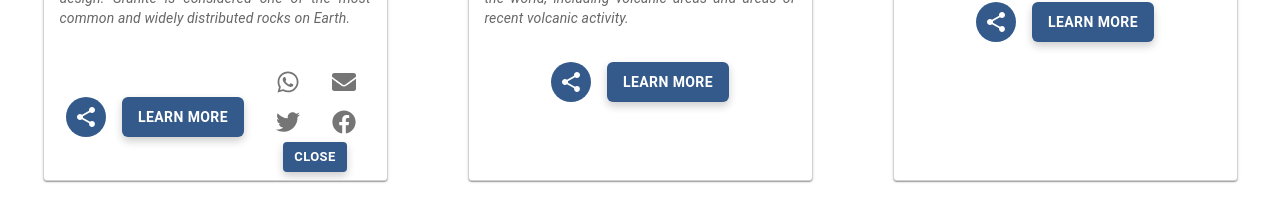
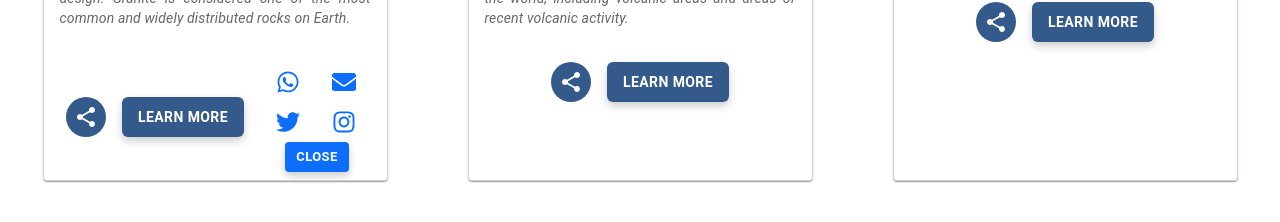
Before and after one commit to dovranmuhammet/rockscan, a React (Create React App) app: page /rocks in a window 1280 px wide. Both pictures are taken after a click on the button 146 px from the left and 896 px from the top of the page. Shown: the part 815-1037 px from the top of the page. Built offline with nearby package versions, Linux system fonts and the light colour scheme.

Commit message:
Working on the share button style

```diff
--- a/src/components/GeoClips/GeoClips.js
+++ b/src/components/GeoClips/GeoClips.js
@@ -7,7 +7,7 @@ import CardContent from '@mui/material/CardContent'
 import Button from '@mui/material/Button'
 import Typography from '@mui/material/Typography'
 import geoinfo from './geoinfo.json'
-import { FaWhatsapp, FaFacebook, FaTwitter, FaEnvelope } from 'react-icons/fa'
+import { FaWhatsapp, FaInstagram, FaTwitter, FaEnvelope } from 'react-icons/fa'
 
 function GeoClips() {
   const [geoInfo, setGeoInfo] = useState(geoinfo)
@@ -173,10 +173,16 @@ function GeoClips() {
                   target='_blank'
                   rel='noopener noreferrer'
                 >
-                  <FaFacebook size={32} />
+                  <FaInstagram size={32} />
                 </a>
               </div>
-              <Button className='close-button' onClick={handleClosePopup}>
+              <Button
+                className='close-button'
+                onClick={handleClosePopup}
+                style={{
+                  fontWeight: 'bold',
+                }}
+              >
                 Close
               </Button>
             </div>
--- a/src/components/RockList/RockList.js
+++ b/src/components/RockList/RockList.js
@@ -3,7 +3,7 @@ import Card from '@mui/material/Card'
 import CardContent from '@mui/material/CardContent'
 import Typography from '@mui/material/Typography'
 import { Button, IconButton, CardActions } from '@mui/material'
-import { FaWhatsapp, FaFacebook, FaTwitter, FaEnvelope } from 'react-icons/fa'
+import { FaWhatsapp, FaInstagram, FaTwitter, FaEnvelope } from 'react-icons/fa'
 import ShareIcon from '@mui/icons-material/Share'
 import ArrowUpwardIcon from '@mui/icons-material/ArrowUpward'
 import rockDataJson from './rocks.json'
@@ -75,11 +75,11 @@ const RockList = () => {
     window.open(twitterUrl, '_blank')
   }
 
-  const shareWithFacebook = (rock) => {
+  const shareWithInstagram = (rock) => {
     const message = `Check out this amazing rock: ${rock.name}\n\nDescription: ${rock.description}\n\nVisit my website at 'https://www.rockscanner.com/'`
     const encodedMessage = encodeURIComponent(message)
-    const facebookUrl = `https://www.facebook.com/sharer/sharer.php?u=${encodedMessage}`
-    window.open(facebookUrl, '_blank')
+    const instagramUrl = `https://www.instagram.com/?${encodedMessage}`
+    window.open(instagramUrl, '_blank')
   }
 
   return (
@@ -172,14 +172,14 @@ const RockList = () => {
                       className='share-icon'
                       onClick={() => shareWithWhatsApp(rock)}
                     >
-                      <FaWhatsapp />
+                      <FaWhatsapp style={{ color: 'var(--bs-link-color)' }} />
                     </IconButton>
 
                     <IconButton
                       className='share-icon'
                       onClick={() => shareWithEmail(rock)}
                     >
-                      <FaEnvelope />
+                      <FaEnvelope style={{ color: 'var(--bs-link-color)' }} />
                     </IconButton>
                   </div>
                   <div>
@@ -187,14 +187,14 @@ const RockList = () => {
                       className='share-icon'
                       onClick={() => shareWithTwitter(rock)}
                     >
-                      <FaTwitter />
+                      <FaTwitter style={{ color: 'var(--bs-link-color)' }} />
                     </IconButton>
 
                     <IconButton
                       className='share-icon'
-                      onClick={() => shareWithFacebook(rock)}
+                      onClick={() => shareWithInstagram(rock)}
                     >
-                      <FaFacebook />
+                      <FaInstagram style={{ color: 'var(--bs-link-color)' }} />
                     </IconButton>
                   </div>
                   <Button
@@ -203,8 +203,8 @@ const RockList = () => {
                     size='small'
                     onClick={handleClosePopup}
                     style={{
-                      marginLeft: '23px',
-                      backgroundColor: '#345a8b ',
+                      marginLeft: '25px',
+                      backgroundColor: 'var(--bs-link-color)',
                       color: '#fff',
                       fontWeight: 'bold',
                       boxShadow: '0px 4px 8px rgba(0, 0, 0, 0.2)',
```
